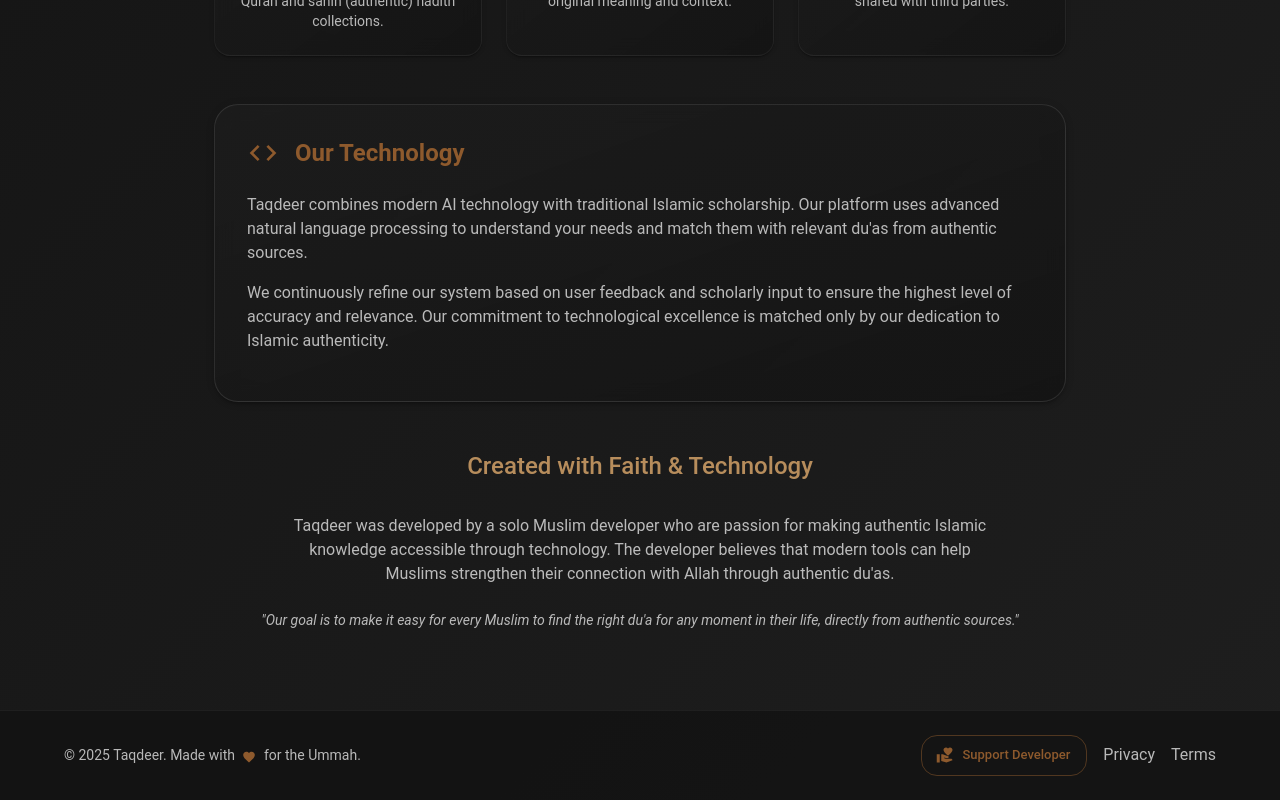
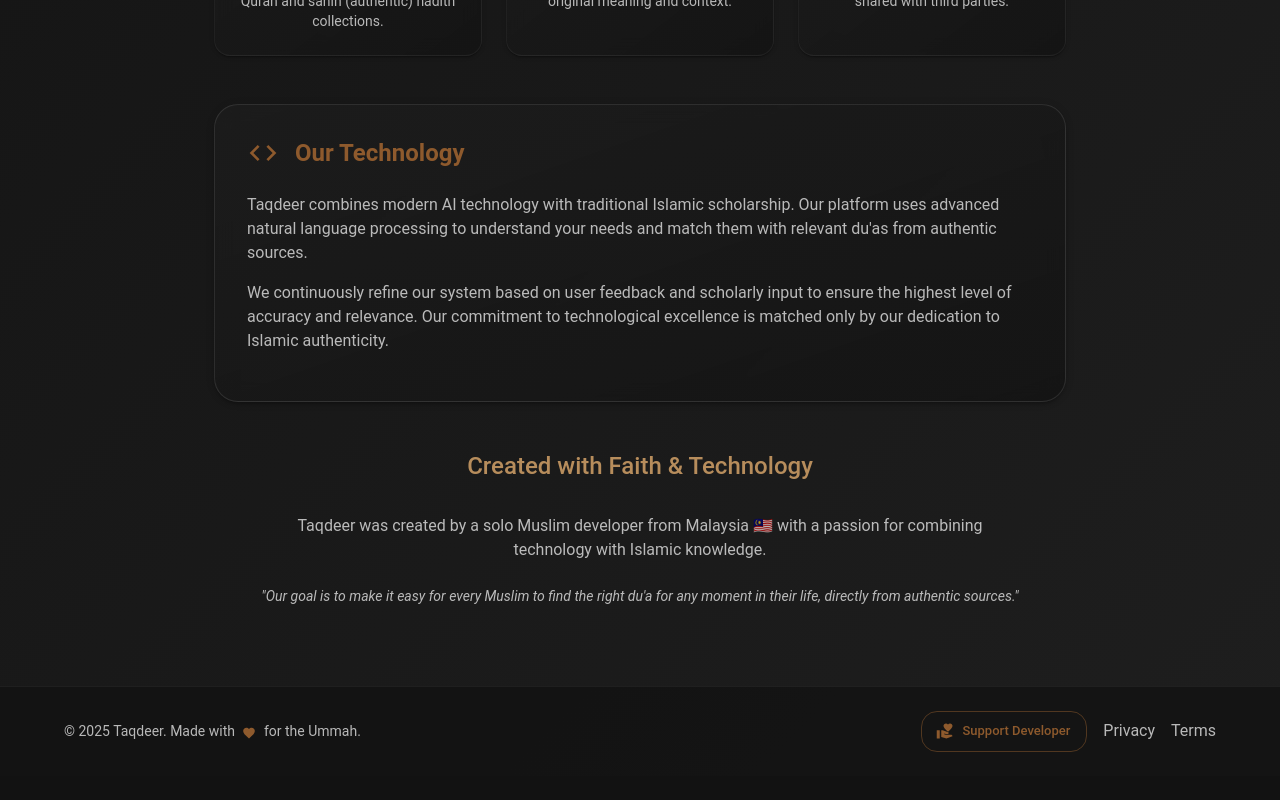
Before and after one commit to lirumadev/taqdeer, a React (Create React App) app in the folder client/: page /about in a window 1280 px wide. Shown: the part 1069-1869 px from the top of the page. After the commit the page ends 1845 px from the top, so only its background shows below. Built offline with nearby package versions, Linux system fonts and the light colour scheme; a web font is replaced by a local one.

Commit message:
add Malaysia flag emoji

```diff
--- a/client/src/pages/About.js
+++ b/client/src/pages/About.js
@@ -263,7 +263,7 @@
           </Typography>
 
           <Typography variant="body1" paragraph sx={{ color: 'text.secondary', maxWidth: '700px', mx: 'auto' }}>
-            Taqdeer was developed by a solo Muslim developer who are passion for making authentic Islamic knowledge accessible through technology. The developer believes that modern tools can help Muslims strengthen their connection with Allah through authentic du'as.
+            Taqdeer was created by a solo Muslim developer from Malaysia 🇲🇾 with a passion for combining technology with Islamic knowledge.
           </Typography>
 
           <Typography variant="body2" sx={{ color: 'text.secondary', fontStyle: 'italic', mt: 3 }}>
```
